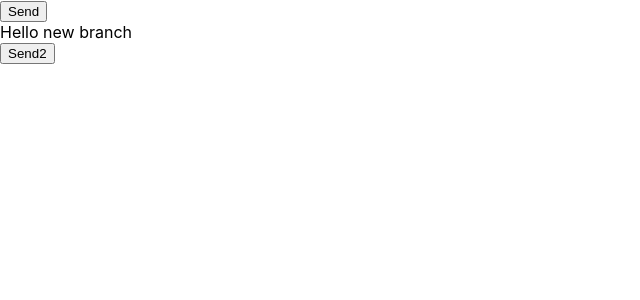
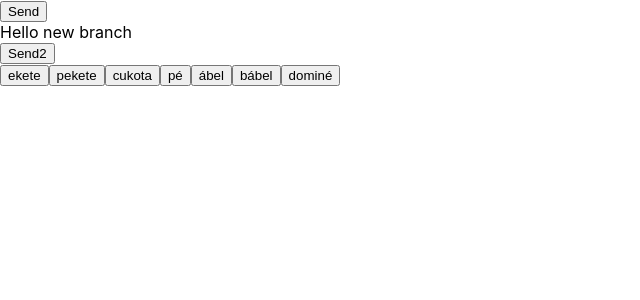
Before and after one commit to kovacsviktoria/react-practice, a React (Create React App) app: page / in a window 1280 px wide. Shown: the top 300 px of the page, without its empty margins (0-640 px from the left). Built offline with nearby package versions, Linux system fonts and the light colour scheme.

Commit message:
Added array and map method

```diff
--- a/src/App.js
+++ b/src/App.js
@@ -1,18 +1,32 @@
 import './App.css';
 import Button from './components/button/button';
 
+const rhyme = ["ekete", "pekete", "cukota", "pé", "ábel", "bábel", "dominé"];
+
 function App() {
+
   return (
     <>
     <div className="form">
       <Button text="Send" />
     </div>
+
     <div>Hello new branch</div>
+
     <div className="form2">
       <Button text="Send2" />
     </div>
+
+    <div className="form3">
+      { rhyme.map( (item) => (
+        <Button key={item} text={item}/> //a key a legkülső listaelemen van, mert oda kell a unique key. Ha ez wrappelve lenne, akkor eggyel kintebb kellene tenni
+      ))}
+    </div>
+
     </>
   );
+
 }
 
+
 export default App;
--- a/src/components/button/button.js
+++ b/src/components/button/button.js
@@ -1,4 +1,6 @@
 import './button.css';
+
+function Button(props) {
 
     let timer;
     let prevHTML;
@@ -22,10 +24,10 @@ function clickHappened(e) {
 
     }
 
-function button(props) {
     return (
         <button onClick={clickHappened}>{props.text}</button>
     );
+
 }
 
-export default button;
+export default Button;
```
Lines whose indentation alone changed are shown as unchanged.
